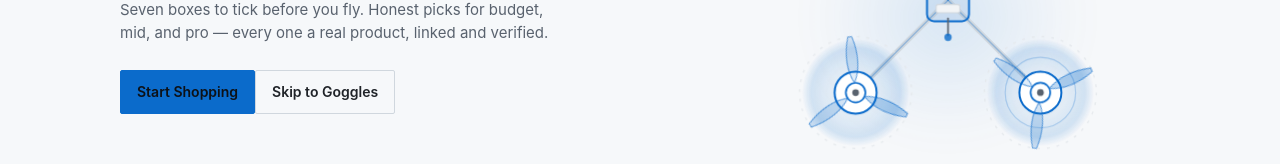
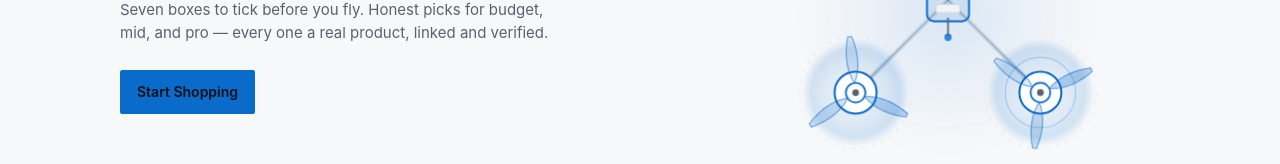
Before and after one commit to jacoblbagent/fpv-buyers-guide, a React (Vite) app: page / in a window 1280 px wide. Shown: the part 341-505 px from the top of the page. Built offline with nearby package versions, Linux system fonts and the light colour scheme.

Commit message:
Hero: drop the 'Skip to Goggles' secondary CTA
Leaves 'Start Shopping' as the single hero action; the goggles section is
still reachable from the nav.

```diff
--- a/src/components/Hero.tsx
+++ b/src/components/Hero.tsx
@@ -18,9 +18,6 @@ export default function Hero() {
             <a className="btn btn--solid" href="#drones">
               Start Shopping
             </a>
-            <a className="btn" href="#goggles">
-              Skip to Goggles
-            </a>
           </div>
         </div>
         <div className="hero__art" aria-hidden>
```
